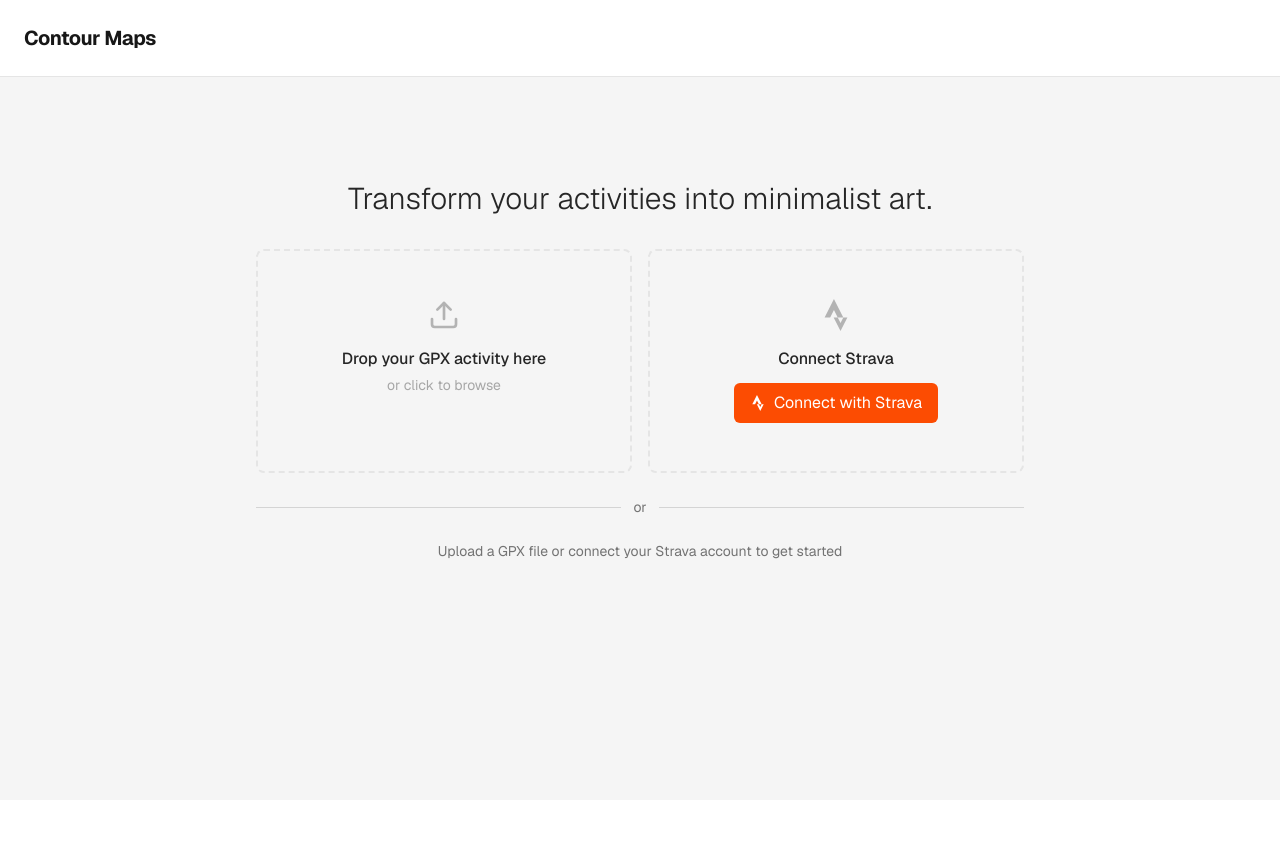
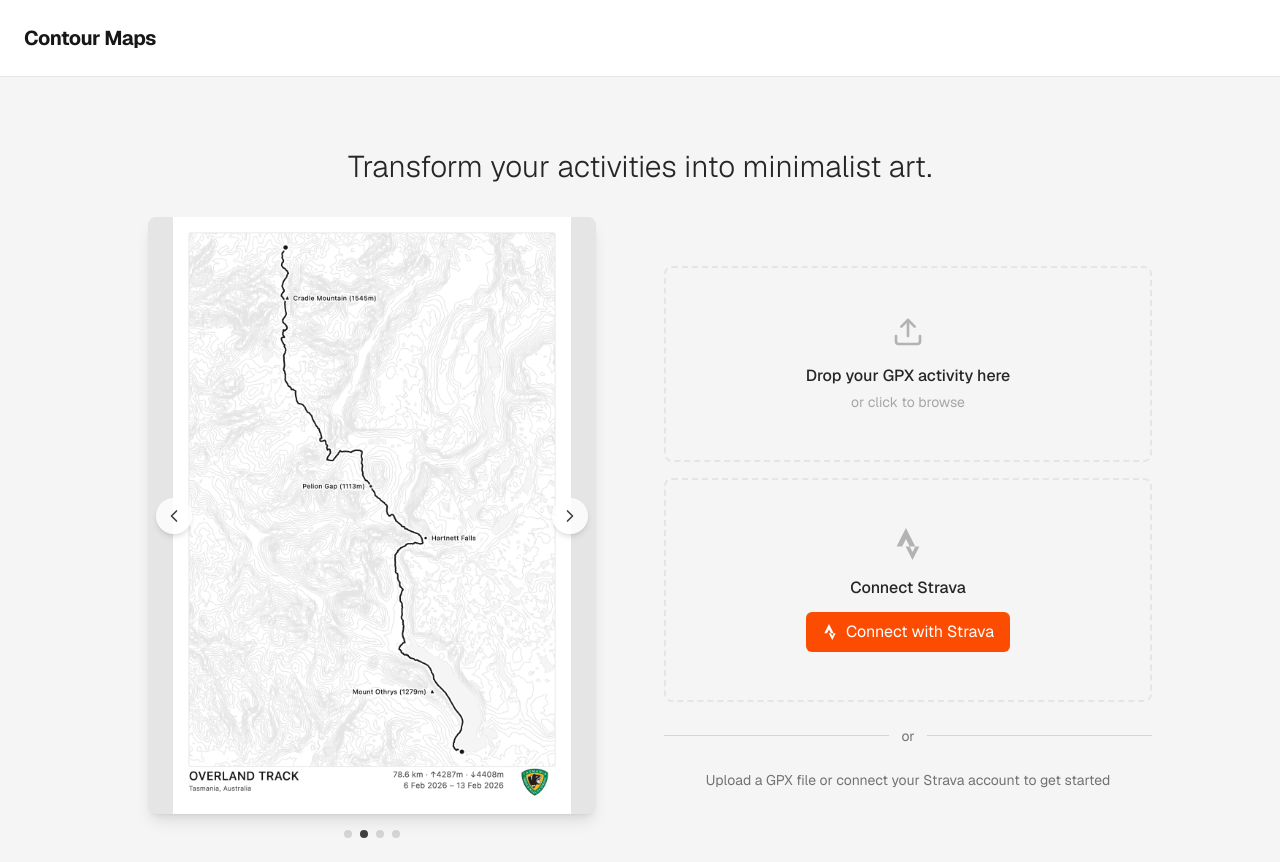
Before and after one commit to aldo-g/route-art, a Next.js app: page / in a window 1280 px wide. Before the commit the page ends 800 px from the top, so only its background shows below. Built offline with nearby package versions, Linux system fonts and the light colour scheme.

Commit message:
update: carosel

```diff
--- a/app/page.tsx
+++ b/app/page.tsx
@@ -6,6 +6,7 @@
 import { useRouter } from 'next/navigation';
 import UploadZone from '@/components/UploadZone';
 import StravaConnect from '@/components/StravaConnect';
+import ImageCarousel from '@/components/ImageCarousel';
 
 export default function Home() {
   const router = useRouter();
@@ -26,11 +27,20 @@
       </header>
 
       <div className="flex-1 p-6 flex flex-col">
-        <div className="max-w-3xl mx-auto mt-20 w-full">
+        <div className="max-w-5xl mx-auto mt-12 w-full">
           <h2 className="text-3xl font-light mb-8 text-center text-neutral-800">
             Transform your activities into minimalist art.
           </h2>
-          <div className="grid grid-cols-1 md:grid-cols-2 gap-4">
+
+          <div className="grid grid-cols-1 lg:grid-cols-2 gap-12 items-center">
+            {/* Carousel */}
+            <div className="order-2 lg:order-1">
+              <ImageCarousel />
+            </div>
+
+            {/* Upload options */}
+            <div className="order-1 lg:order-2">
+              <div className="grid grid-cols-1 md:grid-cols-2 lg:grid-cols-1 gap-4">
                 <UploadZone onDataLoaded={handleDataLoaded} />
                 <StravaConnect onDataLoaded={handleDataLoaded} />
               </div>
@@ -47,6 +57,8 @@
               </p>
             </div>
           </div>
+        </div>
+      </div>
     </main>
   );
 }
--- /dev/null
+++ b/components/ImageCarousel.tsx
@@ -0,0 +1,96 @@
+'use client';
+
+import React, { useState, useEffect, useCallback } from 'react';
+import Image from 'next/image';
+import { ChevronLeft, ChevronRight } from 'lucide-react';
+
+interface CarouselImage {
+  src: string;
+  alt: string;
+}
+
+const images: CarouselImage[] = [
+  { src: '/images/Peaks-Por-Da.png', alt: 'Peaks - Dark theme' },
+  { src: '/images/Ove-Por-Li.png', alt: 'Ove - Light theme' },
+  { src: '/images/Laug-Por-Da.png', alt: 'Laug - Dark theme' },
+  { src: '/images/Trig-Por-Li.png', alt: 'Trig - Light theme' },
+];
+
+export default function ImageCarousel() {
+  const [currentIndex, setCurrentIndex] = useState(0);
+  const [isAutoPlaying, setIsAutoPlaying] = useState(true);
+
+  const goToNext = useCallback(() => {
+    setCurrentIndex((prev) => (prev + 1) % images.length);
+  }, []);
+
+  const goToPrev = useCallback(() => {
+    setCurrentIndex((prev) => (prev - 1 + images.length) % images.length);
+  }, []);
+
+  useEffect(() => {
+    if (!isAutoPlaying) return;
+    const interval = setInterval(goToNext, 4000);
+    return () => clearInterval(interval);
+  }, [isAutoPlaying, goToNext]);
+
+  const handleManualNav = (action: () => void) => {
+    setIsAutoPlaying(false);
+    action();
+    // Resume autoplay after 10 seconds of no interaction
+    setTimeout(() => setIsAutoPlaying(true), 10000);
+  };
+
+  return (
+    <div className="relative w-full max-w-md mx-auto">
+      <div className="relative aspect-[3/4] overflow-hidden rounded-lg bg-neutral-200 shadow-lg">
+        {images.map((image, index) => (
+          <div
+            key={image.src}
+            className={`absolute inset-0 transition-opacity duration-500 ${
+              index === currentIndex ? 'opacity-100' : 'opacity-0'
+            }`}
+          >
+            <Image
+              src={image.src}
+              alt={image.alt}
+              fill
+              className="object-contain"
+              priority={index === 0}
+            />
+          </div>
+        ))}
+
+        {/* Navigation arrows */}
+        <button
+          onClick={() => handleManualNav(goToPrev)}
+          className="absolute left-2 top-1/2 -translate-y-1/2 p-2 rounded-full bg-white/80 hover:bg-white shadow-md transition-colors"
+          aria-label="Previous image"
+        >
+          <ChevronLeft className="w-5 h-5 text-neutral-700" />
+        </button>
+        <button
+          onClick={() => handleManualNav(goToNext)}
+          className="absolute right-2 top-1/2 -translate-y-1/2 p-2 rounded-full bg-white/80 hover:bg-white shadow-md transition-colors"
+          aria-label="Next image"
+        >
+          <ChevronRight className="w-5 h-5 text-neutral-700" />
+        </button>
+      </div>
+
+      {/* Dots indicator */}
+      <div className="flex justify-center gap-2 mt-4">
+        {images.map((_, index) => (
+          <button
+            key={index}
+            onClick={() => handleManualNav(() => setCurrentIndex(index))}
+            className={`w-2 h-2 rounded-full transition-colors ${
+              index === currentIndex ? 'bg-neutral-700' : 'bg-neutral-300'
+            }`}
+            aria-label={`Go to image ${index + 1}`}
+          />
+        ))}
+      </div>
+    </div>
+  );
+}
```
Also changed, not shown: public/images/Trig-Por-Li.png (added). Lines whose indentation alone changed are shown as unchanged.
